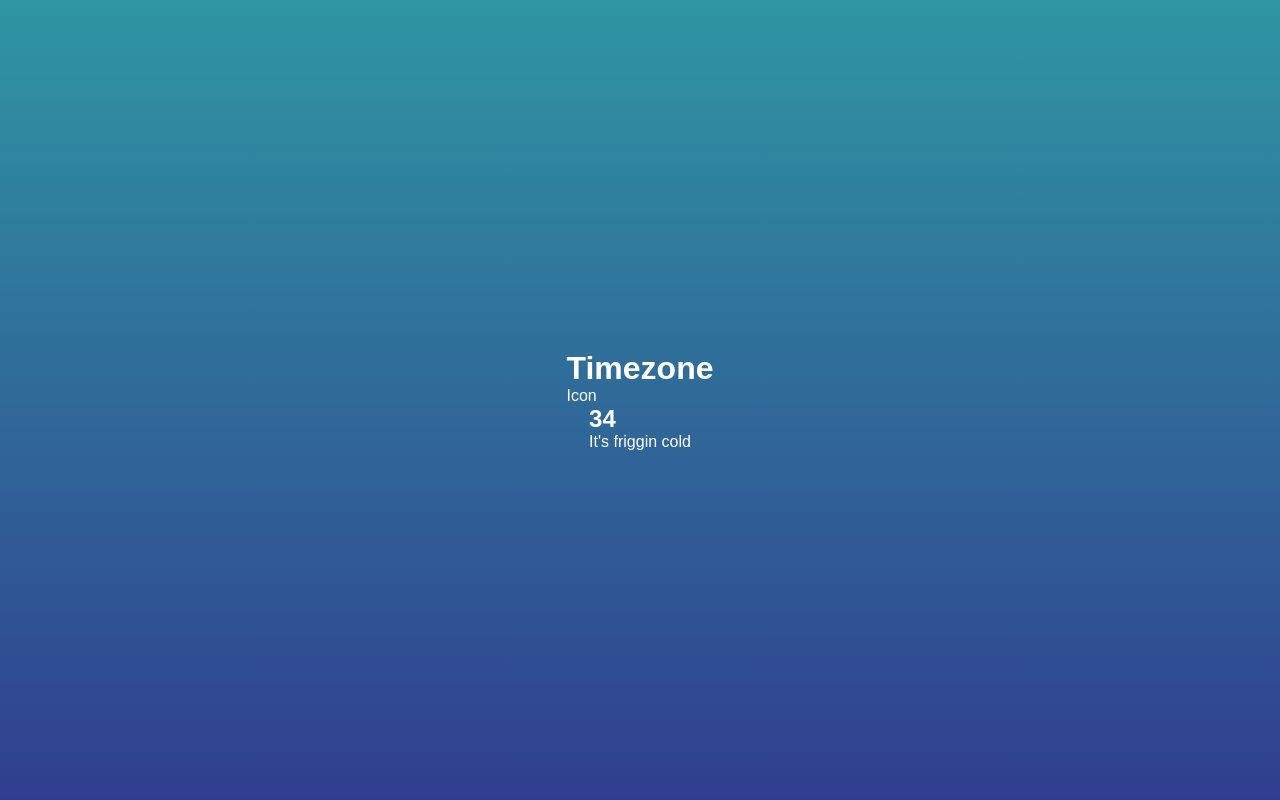
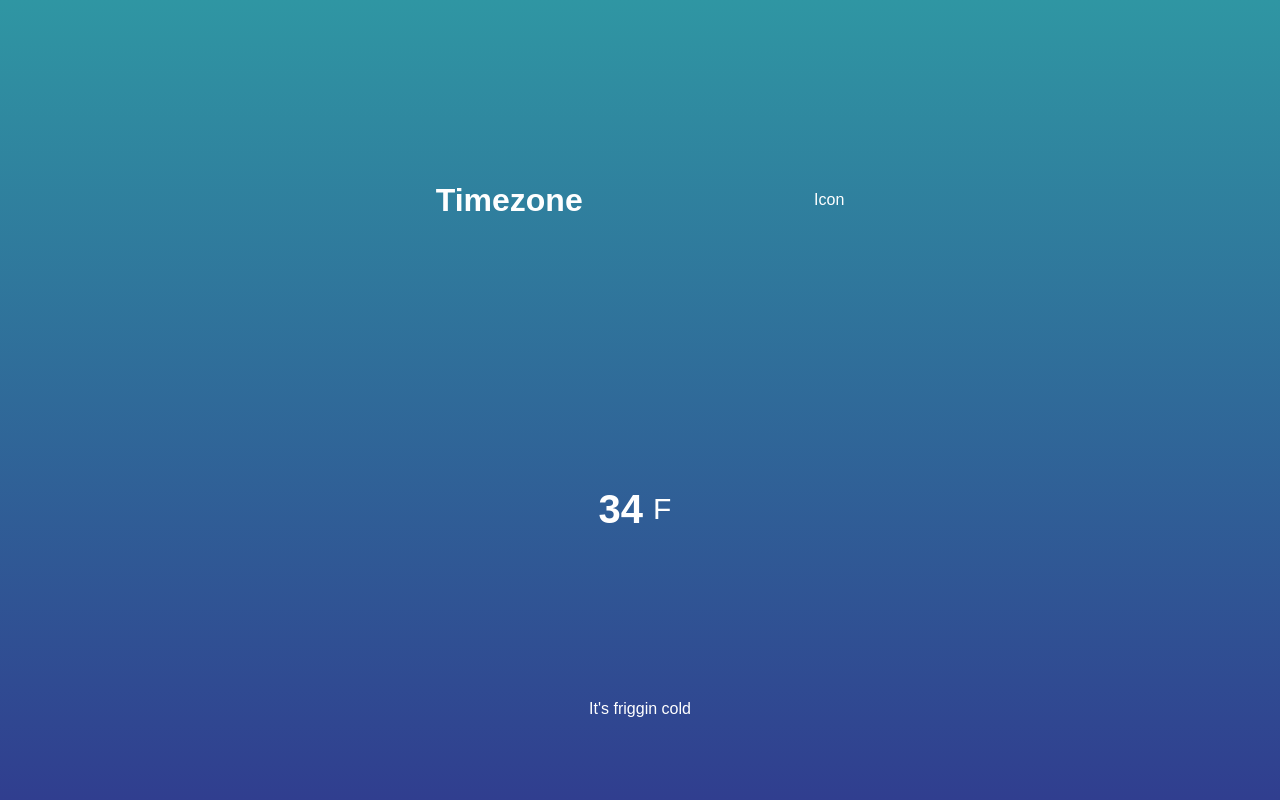
Before and after one commit to micah-rose/js-weather-app, a plain HTML site: page index.html in a window 1280 px wide. Drawn offline with Linux system fonts and the light colour scheme.

Commit message:
Adjusted the styling to reposition the divs on the page.

```diff
--- a/index.html
+++ b/index.html
@@ -13,7 +13,10 @@
         <p>Icon</p>
     </div>
     <div class="temperature">
-        <h2 class="temperature-degree">34</h2>
+        <div class="degree-section">
+            <h2 class="temperature-degree">34 </h2>
+            <span>F</span>
+        </div>
         <div class="temperature=description">It's friggin cold</div>
     </div>
     <script src="app.js"></script>
--- a/style.css
+++ b/style.css
@@ -14,3 +14,30 @@ body {
     font-family: sans-serif;
     color: white;
 }
+
+.location, .temperature {
+    height: 300vh;
+    width: 50%;
+    display: flex;
+    justify-content: space-around;
+    align-items: center;
+}
+
+.temperature {
+    flex-direction: column;
+}
+
+.degree-section {
+    display: flex;
+    align-items: center;
+    cursor: pointer;
+}
+
+.degree-section span {
+    margin: 10px;
+    font-size: 30px;
+}
+
+.degree-section h2 {
+    font-size: 40px;
+}
```
